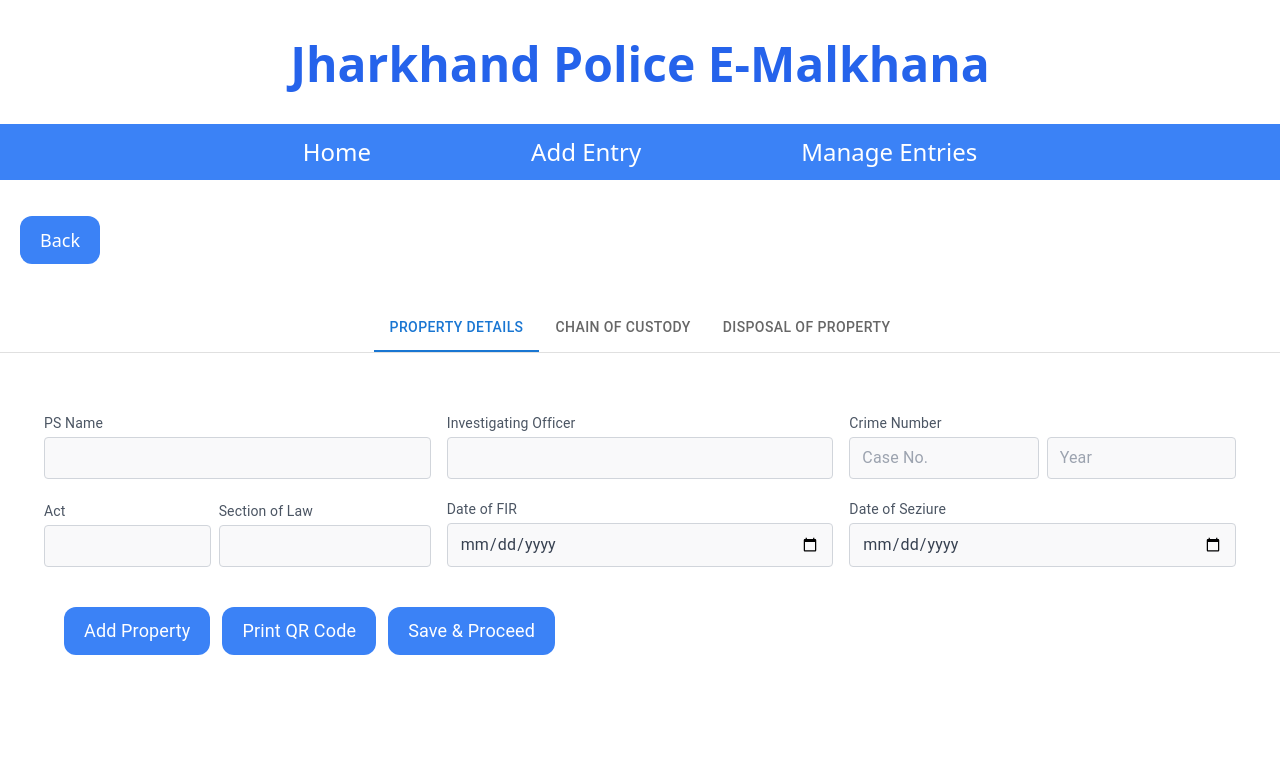
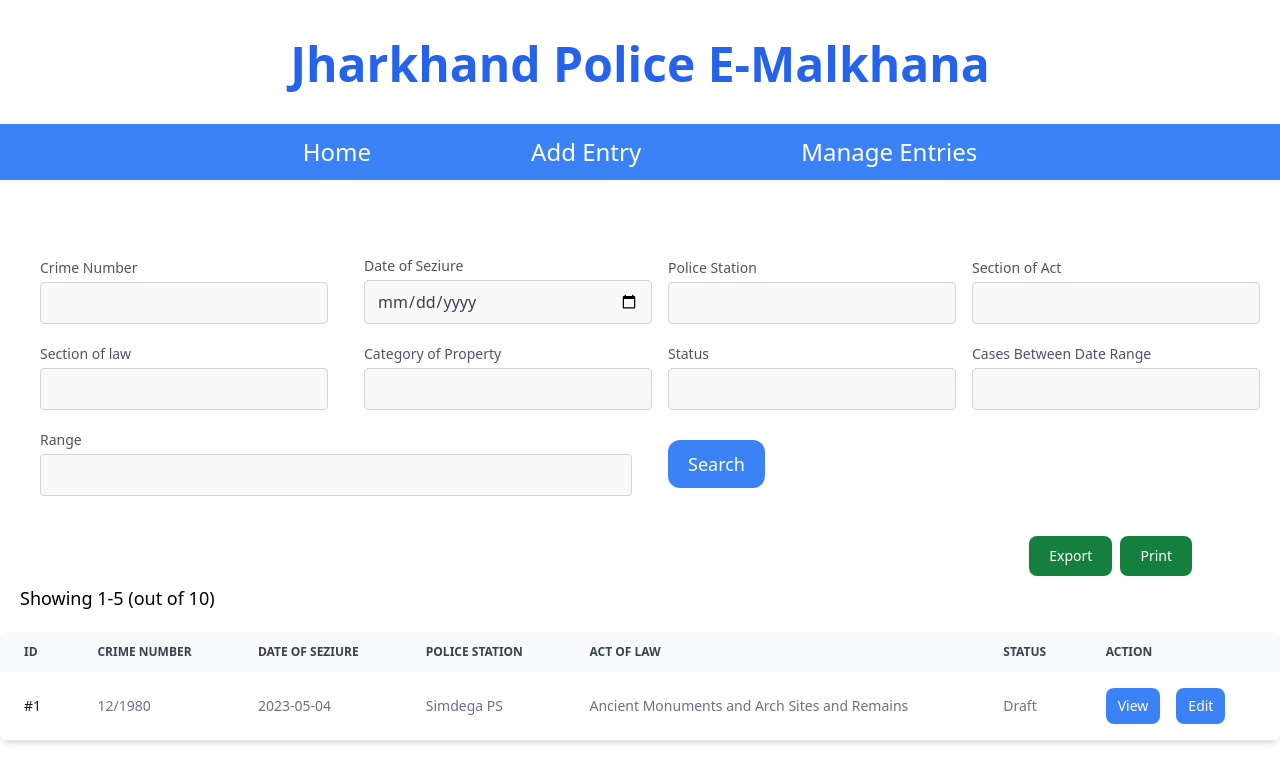
Before and after one commit to Saranggupta11/EMalkhana, a Next.js app: page / in a window 1280 px wide. Shown: the top 782 px of the page. Built offline with nearby package versions, Linux system fonts and the light colour scheme.

Commit message:
manage enteries

```diff
--- a/src/components/Dashboard.jsx
+++ b/src/components/Dashboard.jsx
@@ -3,13 +3,15 @@ import Image from "next/image";
 import Navbar from "./Navbar";
 import Homepage from "./Homepage";
 import Addproperty from "./Addproperty";
+import ManageEnteries from "./ManageEnteries";
 
 export default function Dashboard() {
   return (
     <div>
       <Navbar />
       {/* <Homepage /> */}
-      <Addproperty />
+      {/* <Addproperty /> */}
+      <ManageEnteries/>
     </div>
   );
 }
--- /dev/null
+++ b/src/components/ManageEntDetails.jsx
@@ -0,0 +1,64 @@
+import React from 'react'
+
+const ManageEntDetails = () => {
+  return (
+    <div className='mt-10'>
+        <section class="text-gray-600 body-font">
+        <div class="container px-5 pt-8 mx-auto">
+            <div class="flex lg:w-full w-full sm:flex-row flex-col mx-auto px-8 sm:space-x-4 sm:space-y-0 space-y-4 sm:px-0 items-end">
+            <div class="relative flex-grow w-full mx-5">
+                <label for="crimeNumber" class="leading-7 text-sm text-gray-600">Crime Number</label>
+                <input type="text" id="crimeNumber" name="crimeNumber" class="w-full bg-gray-100 bg-opacity-50 rounded border border-gray-300 focus:border-blue-500 focus:bg-transparent focus:ring-2 focus:ring-blue-200 text-base outline-none text-gray-700 py-1 px-3 leading-8 transition-colors duration-200 ease-in-out"/>
+            </div>
+            <div class="relative flex-grow w-full">
+                <label for="date-of-seziure" class="leading-7 text-sm text-gray-600">Date of Seziure</label>
+                <input type="date" id="date-of-seziure" name="date-of-seziure" class="w-full bg-gray-100 bg-opacity-50 rounded border border-gray-300 focus:border-blue-500 focus:bg-transparent focus:ring-2 focus:ring-blue-200 text-base outline-none text-gray-700 py-1 px-3 leading-8 transition-colors duration-200 ease-in-out"/>
+            </div>
+            <div class="relative flex-grow w-full mx-5">
+                <label for="police-station" class="leading-7 text-sm text-gray-600">Police Station</label>
+                <input type="text" id="police-station" name="police-station" class="w-full bg-gray-100 bg-opacity-50 rounded border border-gray-300 focus:border-blue-500 focus:bg-transparent focus:ring-2 focus:ring-blue-200 text-base outline-none text-gray-700 py-1 px-3 leading-8 transition-colors duration-200 ease-in-out"/>
+            </div>
+            <div class="relative flex-grow w-full">
+                <label for="act" class="leading-7 text-sm text-gray-600">Section of Act</label>
+                <input type="text" id="act" name="act" class="w-full bg-gray-100 bg-opacity-50 rounded border border-gray-300 focus:border-blue-500 focus:bg-transparent focus:ring-2 focus:ring-blue-200 text-base outline-none text-gray-700 py-1 px-3 leading-8 transition-colors duration-200 ease-in-out"/>
+            </div>
+            </div>
+        </div>
+        <div class="container px-5 pt-4 mx-auto">
+            <div class="flex lg:w-full w-full sm:flex-row flex-col mx-auto px-8 sm:space-x-4 sm:space-y-0 space-y-4 sm:px-0 items-end">
+            <div class="relative flex-grow w-full mx-5">
+                <label for="sectionOfLaw" class="leading-7 text-sm text-gray-600">Section of law</label>
+                <input type="text" id="sectionOfLaw" name="sectionOfLaw" class="w-full bg-gray-100 bg-opacity-50 rounded border border-gray-300 focus:border-blue-500 focus:bg-transparent focus:ring-2 focus:ring-blue-200 text-base outline-none text-gray-700 py-1 px-3 leading-8 transition-colors duration-200 ease-in-out"/>
+            </div>
+            <div class="relative flex-grow w-full">
+                <label for="categoryOfProperty" class="leading-7 text-sm text-gray-600">Category of Property</label>
+                <input type="text" id="categoryOfProperty" name="categoryOfProperty" class="w-full bg-gray-100 bg-opacity-50 rounded border border-gray-300 focus:border-blue-500 focus:bg-transparent focus:ring-2 focus:ring-blue-200 text-base outline-none text-gray-700 py-1 px-3 leading-8 transition-colors duration-200 ease-in-out"/>
+            </div>
+            <div class="relative flex-grow w-full mx-5">
+                <label for="status" class="leading-7 text-sm text-gray-600">Status</label>
+                <input type="text" id="status" name="status" class="w-full bg-gray-100 bg-opacity-50 rounded border border-gray-300 focus:border-blue-500 focus:bg-transparent focus:ring-2 focus:ring-blue-200 text-base outline-none text-gray-700 py-1 px-3 leading-8 transition-colors duration-200 ease-in-out"/>
+            </div>
+            <div class="relative flex-grow w-full">
+                <label for="casesBetweenDateRange" class="leading-7 text-sm text-gray-600">Cases Between Date Range</label>
+                <input type="text" id="casesBetweenDateRange" name="casesBetweenDateRange" class="w-full bg-gray-100 bg-opacity-50 rounded border border-gray-300 focus:border-blue-500 focus:bg-transparent focus:ring-2 focus:ring-blue-200 text-base outline-none text-gray-700 py-1 px-3 leading-8 transition-colors duration-200 ease-in-out"/>
+            </div>
+            </div>
+        </div>
+        <div class="container px-5 pt-4 mx-auto">
+            <div class="flex lg:w-full w-full sm:flex-row flex-col mx-auto px-8 sm:space-x-4 sm:space-y-0 space-y-4 sm:px-0 items-end">
+            <div class="relative flex-grow w-full mx-5">
+                <label for="range" class="leading-7 text-sm text-gray-600">Range</label>
+                <input type="text" id="range" name="range" class="w-full bg-gray-100 bg-opacity-50 rounded border border-gray-300 focus:border-blue-500 focus:bg-transparent focus:ring-2 focus:ring-blue-200 text-base outline-none text-gray-700 py-1 px-3 leading-8 transition-colors duration-200 ease-in-out"/>
+            </div>
+            <div class="relative flex-grow w-full">
+            <button type="submit" class="text-white bg-blue-500 hover:bg-blue-600 focus:ring-4 focus:ring-blue-300 font-lg rounded-xl text-lg px-5 py-2.5 me-2 mb-2 dark:bg-blue-600 dark:hover:bg-blue-700 focus:outline-none dark:focus:ring-blue-800">Search</button>
+            </div>
+
+           </div>
+           </div>
+        </section>
+    </div>
+  )
+}
+
+export default ManageEntDetails
--- /dev/null
+++ b/src/components/ManageEntDetailsData.jsx
@@ -0,0 +1,92 @@
+import React from 'react'
+
+const ManageEntDetailsData = () => {
+  return (
+    <>
+
+        <div className='flex justify-end lg:mr-20 mt-10'>
+            <div>
+            <button type="button" class="focus:outline-none text-white bg-green-700 hover:bg-green-800 focus:ring-4 focus:ring-green-300 font-medium rounded-lg text-sm px-5 py-2.5 me-2 mb-2 dark:bg-green-600 dark:hover:bg-green-700 dark:focus:ring-green-800">Export</button>
+            </div>
+            <div>
+            <button type="button" class="focus:outline-none text-white bg-green-700 hover:bg-green-800 focus:ring-4 focus:ring-green-300 font-medium rounded-lg text-sm px-5 py-2.5 me-2 mb-2 dark:bg-green-600 dark:hover:bg-green-700 dark:focus:ring-green-800">Print</button>
+            </div>
+        </div>
+
+        <div className='text-lg ml-5'>
+            Showing 1-5 (out of 10)
+        </div>
+        <div className='mt-5'>
+
+
+<div class="relative overflow-x-auto shadow-md sm:rounded-lg">
+    <table class="w-full text-sm text-left rtl:text-right text-gray-500 dark:text-gray-400">
+        <thead class="text-xs text-gray-700 uppercase bg-gray-50 dark:bg-gray-700 dark:text-gray-400">
+            <tr>
+                <th scope="col" class="px-6 py-3">
+                    ID
+                </th>
+                <th scope="col" class="px-6 py-3">
+                    Crime Number
+                </th>
+                <th scope="col" class="px-6 py-3">
+                    Date of Seziure
+                </th>
+                <th scope="col" class="px-6 py-3">
+                    Police Station
+                </th>
+                <th scope="col" class="px-6 py-3">
+                    Act of Law
+                </th>
+                <th scope="col" class="px-6 py-3">
+                    Status
+                </th>
+                <th scope="col" class="px-6 py-3">
+                    Action
+                </th>
+            </tr>
+        </thead>
+        <tbody>
+            <tr class="odd:bg-white odd:dark:bg-gray-900 even:bg-gray-50 even:dark:bg-gray-800 border-b dark:border-gray-700">
+                <th scope="row" class="px-6 py-4 font-medium text-gray-900 whitespace-nowrap dark:text-white">
+                    #1
+                </th>
+                <td class="px-6 py-4">
+                    12/1980
+                </td>
+                <td class="px-6 py-4">
+                    2023-05-04
+                </td>
+                <td class="px-6 py-4">
+                    Simdega PS
+                </td>
+                <td class="px-6 py-4">
+                    Ancient Monuments and Arch Sites and Remains
+                </td>
+                <td class="px-6 py-4">
+                    Draft
+                </td>
+                <td class="px-6 py-4">
+                    <div className='flex gap-x-2'>
+                        <div>
+                        <button type="submit" class="text-white bg-blue-500 hover:bg-blue-600 focus:ring-4 focus:ring-blue-300 font-lg rounded-lg text-sm px-3 py-2 me-2 dark:bg-blue-600 dark:hover:bg-blue-700 focus:outline-none dark:focus:ring-blue-800">View</button>
+                        </div>
+                        <div>
+                        <button type="submit" class="text-white bg-blue-500 hover:bg-blue-600 focus:ring-4 focus:ring-blue-300 font-lg rounded-lg text-sm px-3 py-2 me-2 dark:bg-blue-600 dark:hover:bg-blue-700 focus:outline-none dark:focus:ring-blue-800">Edit</button>
+                        </div>
+                    </div>
+                </td>
+            </tr>
+
+        </tbody>
+    </table>
+</div>
+
+
+        </div>
+
+    </>
+  )
+}
+
+export default ManageEntDetailsData
--- /dev/null
+++ b/src/components/ManageEnteries.jsx
@@ -0,0 +1,13 @@
+import React from 'react'
+import ManageEntDetails from './ManageEntDetails'
+import ManageEntDetailsData from './ManageEntDetailsData'
+const ManageEnteries = () => {
+  return (
+    <div>
+        <ManageEntDetails/>
+        <ManageEntDetailsData/>
+    </div>
+  )
+}
+
+export default ManageEnteries
```
